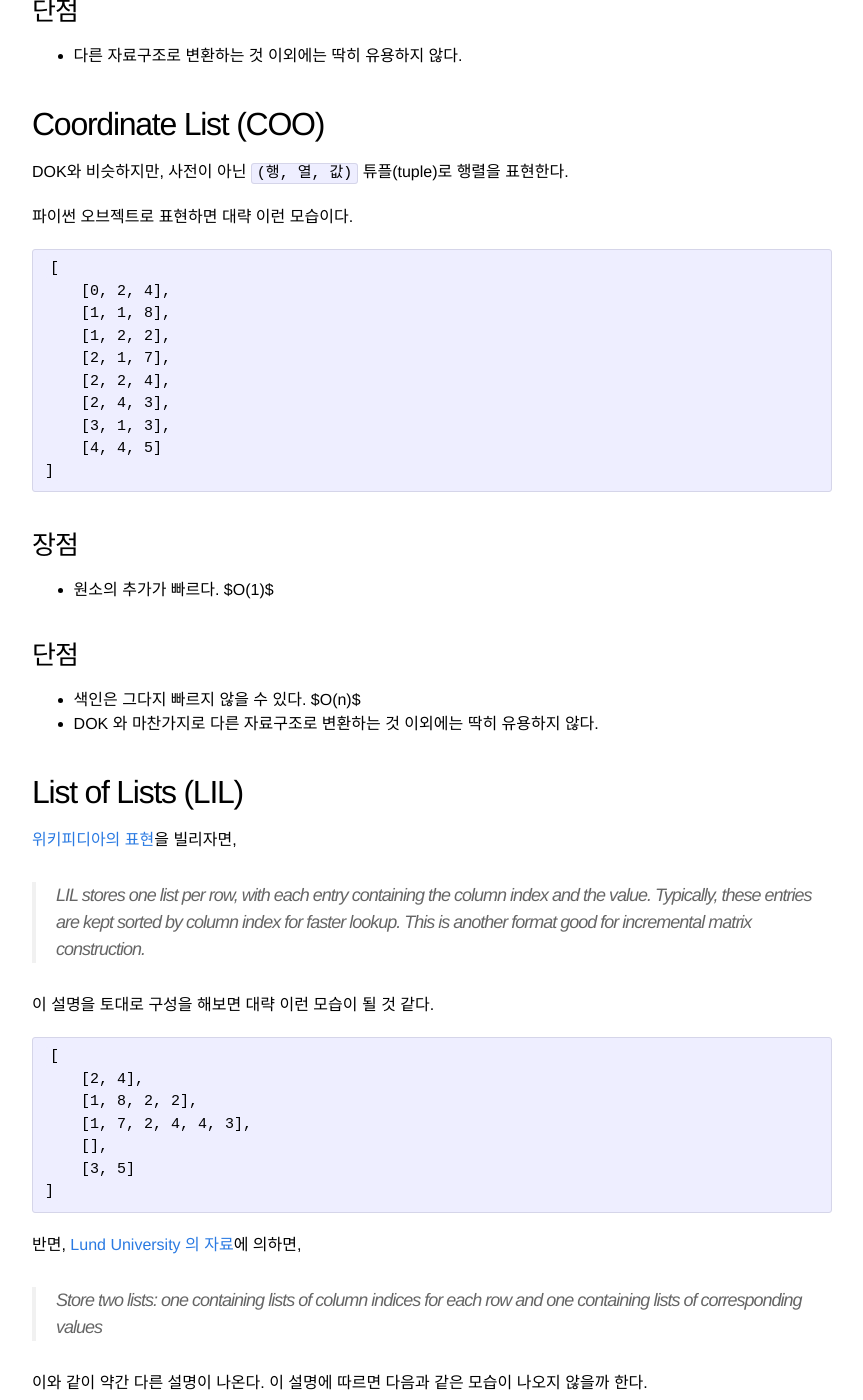
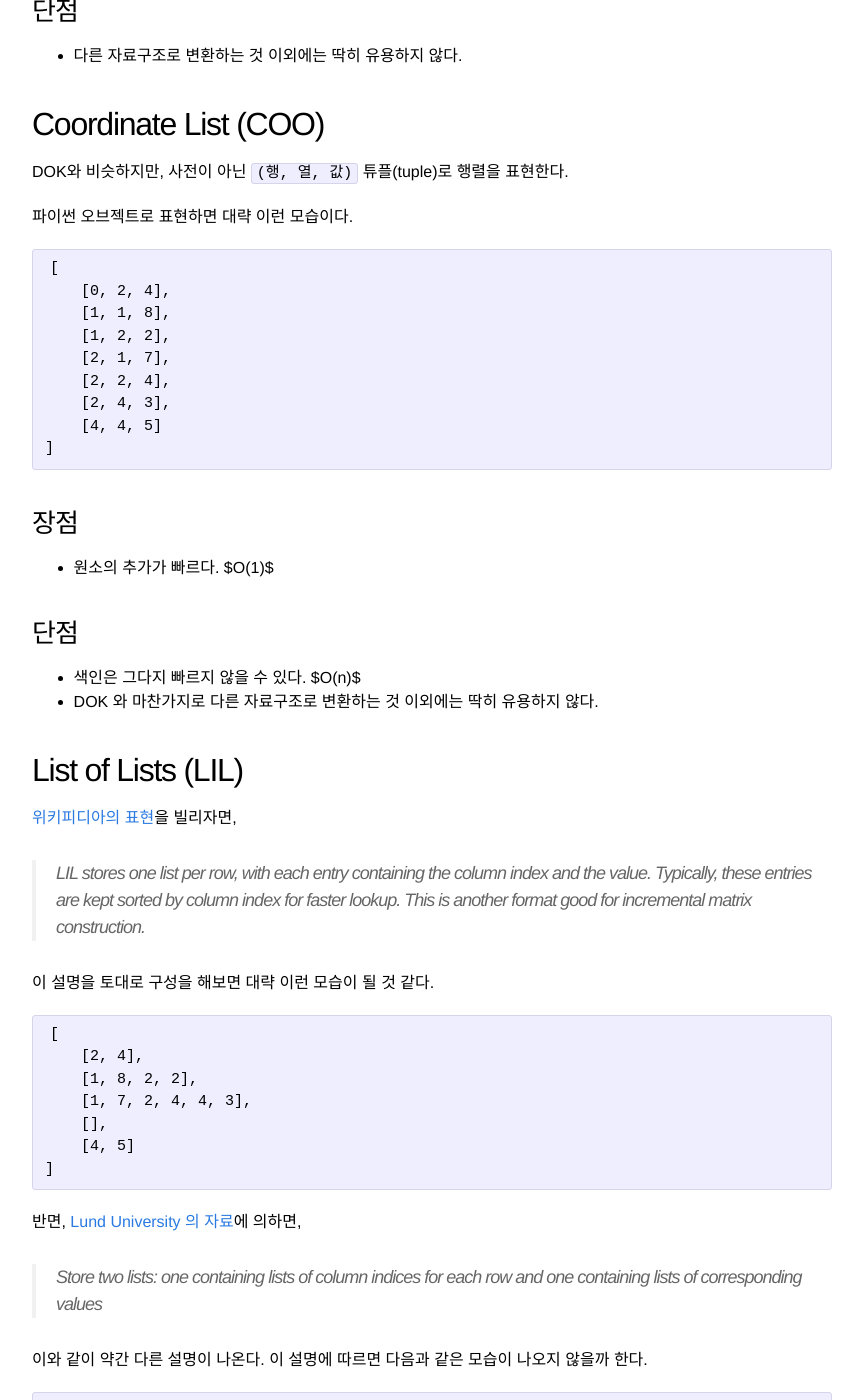
Before and after one commit to suminb/blog-suminb-com, a Jekyll site: the page built from _posts/2015-05-23-sparse-matrix-representations.markdown, in a window 1280 px wide and 1400 px high, scrolled down 1135 px. Shown: the whole window, without its empty margins (208-1071 px from the left). Built offline with Jekyll 4.4.1, drawn with Linux system fonts in a browser that asks for light colours; formulas are drawn with MathJax 3; comment, search, counter and statistics services are not loaded; some of the changed text lies outside the part shown.

Commit message:
Revise a post; some data were incorrect

```diff
--- a/_posts/2015-05-23-sparse-matrix-representations.markdown
+++ b/_posts/2015-05-23-sparse-matrix-representations.markdown
@@ -66,7 +66,6 @@ DOK와 비슷하지만, 사전이 아닌 `(행, 열, 값)` 튜플(tuple)로 행
         [2, 1, 7],
         [2, 2, 4],
         [2, 4, 3],
-        [3, 1, 3],
         [4, 4, 5]
     ]
 
@@ -91,7 +90,7 @@ List of Lists (LIL)
         [1, 8, 2, 2],
         [1, 7, 2, 4, 4, 3],
         [],
-        [3, 5]
+        [4, 5]
     ]
 
 반면, [Lund University 의 자료](http://www.maths.lth.se/na/courses/FMNN25/media/material/sparse_lecture.pdf)에 의하면,
@@ -101,7 +100,7 @@ List of Lists (LIL)
 이와 같이 약간 다른 설명이 나온다. 이 설명에 따르면 다음과 같은 모습이 나오지 않을까 한다.
 
     [
-        [[2], [1, 2], [1, 2, 4], [], [3]],
+        [[2], [1, 2], [1, 2, 4], [], [4]],
         [[4], [8, 2], [7, 4, 3], [], [5]]
     ]
 
```
